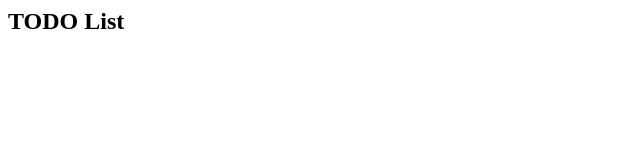
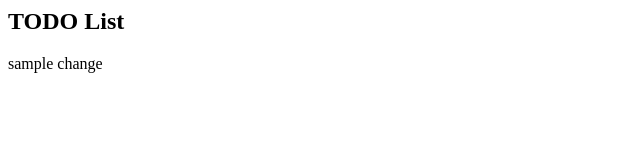
Before and after one commit to IgorKulishov/list-of-tasks, a website: page public/index.html in a window 1280 px wide. Shown: the whole page, without its empty margins (0-640 px from the left). Drawn offline with Linux system fonts and the light colour scheme.

Commit message:
PS-57 - sample change

```diff
--- a/public/index.html
+++ b/public/index.html
@@ -4,5 +4,6 @@
   </head>
   <body>
     <h2>TODO List</h2>
+    sample change
   </body>
 </head>
```
